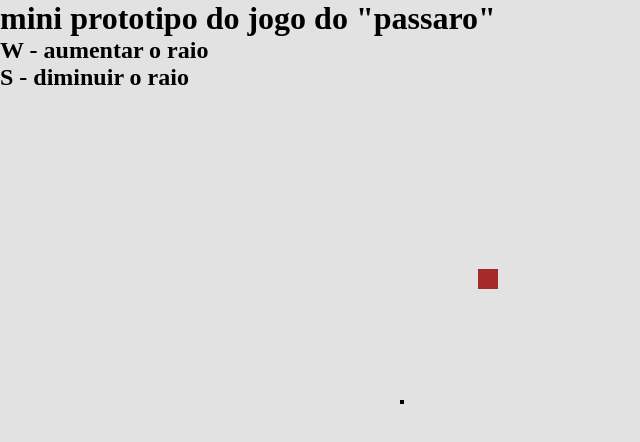
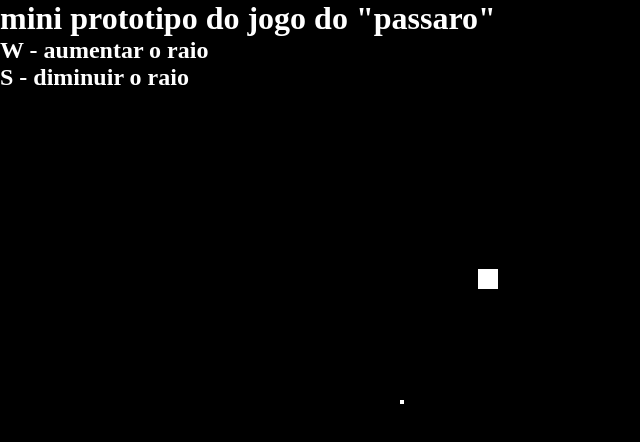
Before and after one commit to HenryArasaki/game_jam, a plain HTML site: page index.html in a window 1280 px wide. Shown: the whole page, without its empty margins (0-640 px from the left). Drawn offline with Linux system fonts and the light colour scheme.

Commit message:
preto e branco

```diff
--- a/style.css
+++ b/style.css
@@ -10,13 +10,13 @@
 .game{
     height: 100vh;
     width: 100vw;
-    background-color: rgb(226, 226, 226);
+    background-color: rgb(0, 0, 0);
 }
 
 .bird{
     height: 20px;
     width: 20px;
-    background-color: brown;
+    background-color: rgb(255, 255, 255);
     position: absolute;
     left: var(--positionX);
     top: var(--positionY);
@@ -27,6 +27,10 @@
     top:400px;
     height: 4px;
     width: 4px;
-    background-color: black;
+    background-color: rgb(255, 255, 255);
     position: absolute;
 }
+
+h1,h2{
+    color: white;
+}
```
